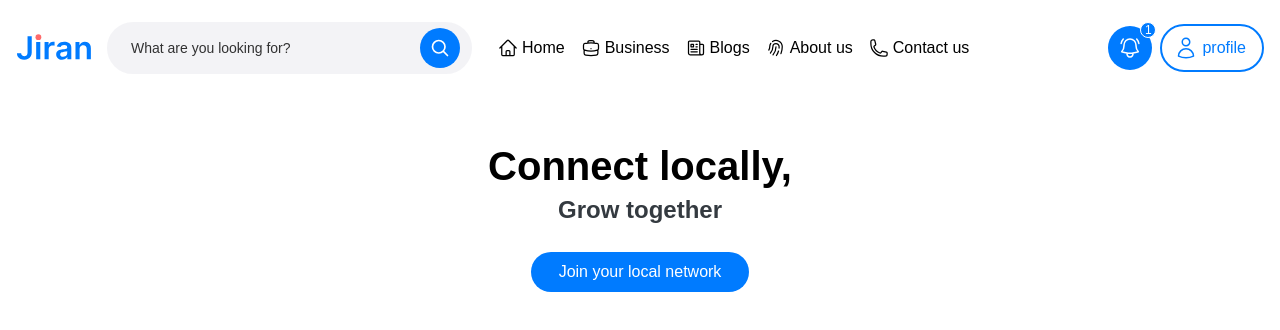
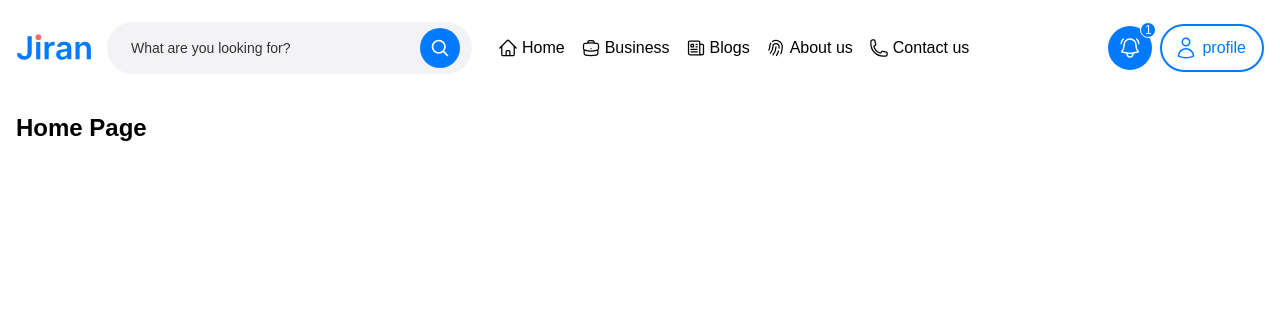
Before and after one commit to MisaqArtist7/jiran, a Next.js app: page / in a window 1280 px wide. Shown: the top 330 px of the page. Built offline with nearby package versions, Linux system fonts and the light colour scheme.

Commit message:
create login page

```diff
--- /dev/null
+++ b/src/app/(main)/layout.tsx
@@ -0,0 +1,11 @@
+// app/(main)/layout.tsx
+import Header from '@/components/shared/Header/Header'
+
+export default function MainLayout({ children }: { children: React.ReactNode }) {
+  return (
+    <>
+      <Header />
+      {children}
+    </>
+  )
+}
--- /dev/null
+++ b/src/app/(main)/page.tsx
@@ -0,0 +1,7 @@
+export default function HomePage() {
+  return (
+    <main className="p-4">
+      <h1 className="text-2xl font-bold">Home Page</h1>
+    </main>
+  )
+}
--- a/src/app/layout.tsx
+++ b/src/app/layout.tsx
@@ -1,6 +1,5 @@
 import type { Metadata } from "next";
 import "./globals.css";
-import Header from "@/components/shared/Header/Header";
 
 export const metadata: Metadata = {
   title: "Create Next App",
@@ -11,7 +10,6 @@
   return (
     <html lang="en" dir="ltr">
       <body>
-        <Header />
         {children}
       </body>
     </html>
--- /dev/null
+++ b/src/app/login/page.tsx
@@ -0,0 +1,6 @@
+import React from 'react'
+export default function Login() {
+  return (
+    <div>Login</div>
+  )
+}
--- a/src/app/page.tsx
+++ /dev/null
@@ -1,12 +0,0 @@
-import React from 'react'
-export default function page() {
-  return (
-    <main>
-      <section className='hero flex-col-center my-11'>
-        <h1>Connect locally,</h1>
-        <h3 className='text-[var(--navy)]'>Grow together</h3>
-        <button className='my-6 bg-[var(--primaryColor)] px-7 py-2 rounded-full text-white'>Join your local network</button>
-      </section>
-    </main>
-  )
-}
```
Also changed, not shown: src/app/signup/page.tsx (added).
